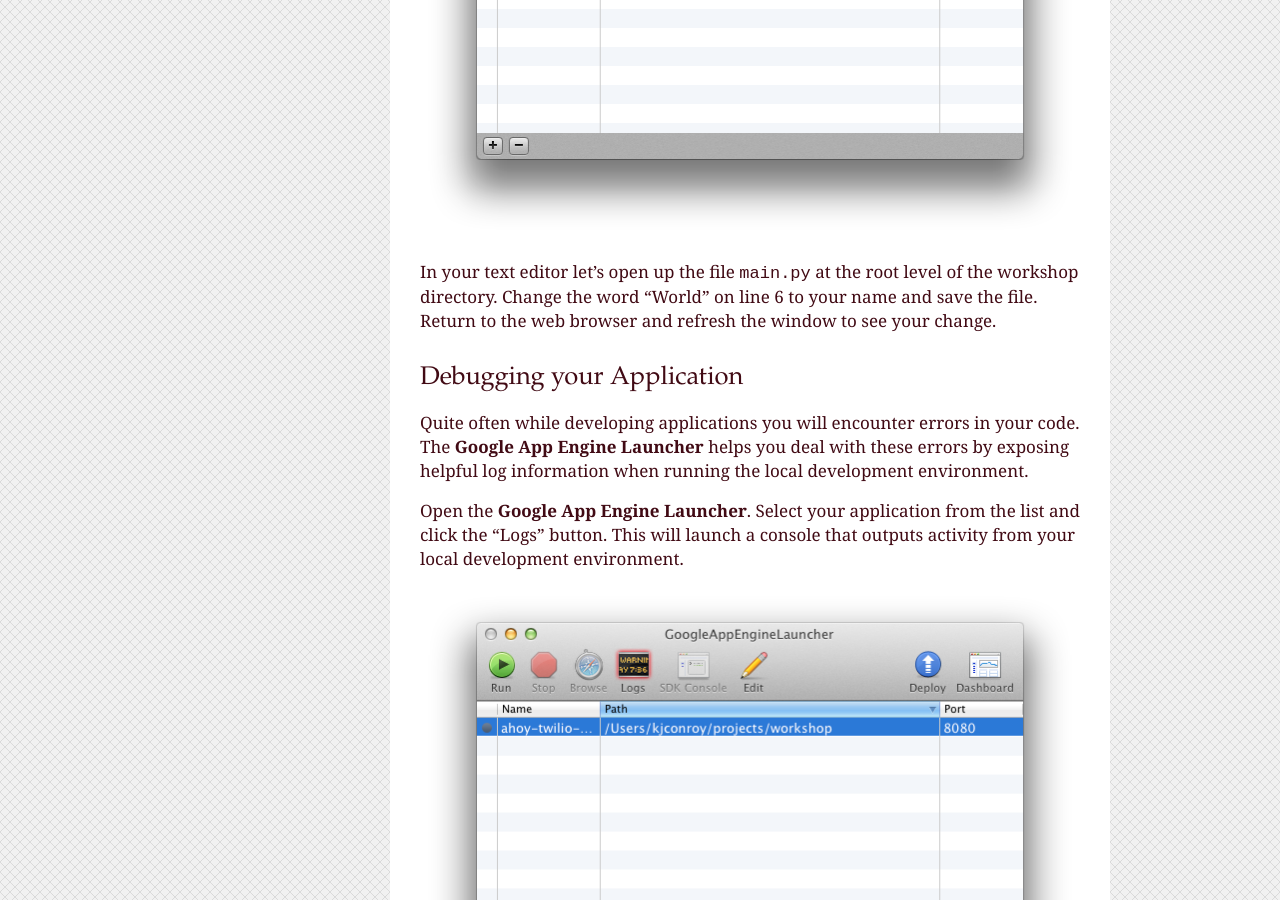
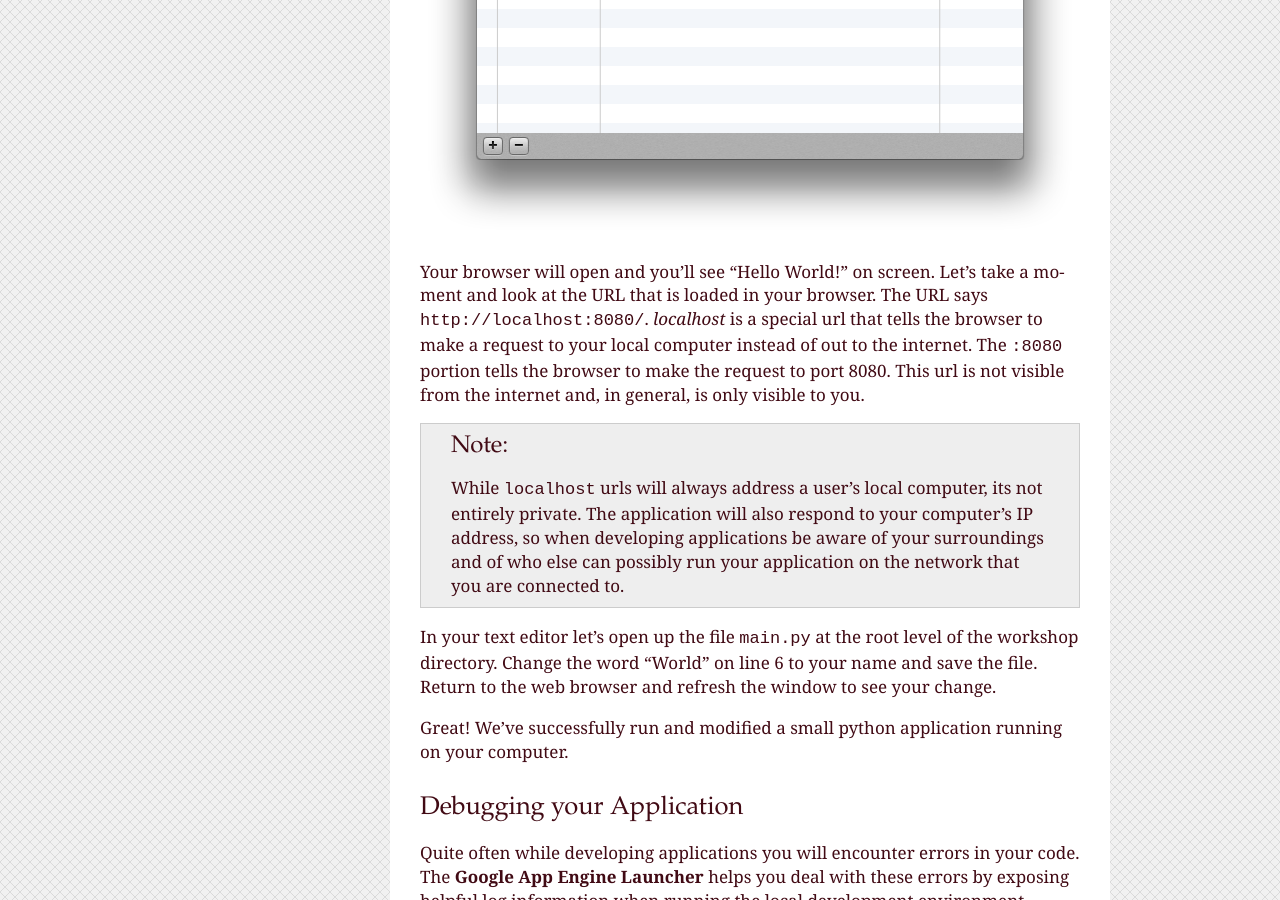
Before and after one commit to twilio/workshop, a Sphinx documentation site: the page built from docs/setup.rst, in a window 1280 px wide and 900 px high, scrolled down 3998 px. Built offline with Sphinx 7.4.7, drawn with Linux system fonts in a browser that asks for light colours; some of the changed text lies outside the part shown.

Commit message:
Clarifying localhost

```diff
--- a/docs/setup.rst
+++ b/docs/setup.rst
@@ -128,9 +128,17 @@
 
 .. image:: _static/browseapp.png
 
+Your browser will open and you'll see "Hello World!" on screen. Let's take a moment and look at the URL that is loaded in your browser. The URL says ``http://localhost:8080/``. `localhost` is a special url that tells the browser to make a request to your local computer instead of out to the internet. The ``:8080`` portion tells the browser to make the request to port 8080. This url is not visible from the internet and, in general, is only visible to you.
+
+.. note::
+
+	While ``localhost`` urls will always address a user's local computer, its not entirely private. The application will also respond to your computer's IP address, so when developing applications be aware of your surroundings and of who else can possibly run your application on the network that you are connected to.
+
 In your text editor let's open up the file ``main.py`` at the root level of the
 workshop directory. Change the word "World" on line 6 to your name and save the
 file. Return to the web browser and refresh the window to see your change.
+
+Great! We've successfully run and modified a small python application running on your computer.
 
 Debugging your Application
 ~~~~~~~~~~~~~~~~~~~~~~~~~~
@@ -152,9 +160,7 @@
 Deploy your Application
 ~~~~~~~~~~~~~~~~~~~~~~~
 
-It's now time to share your application with the world. To deploy your
-application on App Engine, you'll need to create a application via your App
-Engine dashboard (which requires a Google account).
+It's now time to share your application with the world. To deploy your application on App Engine, you'll need to create a application via your App Engine dashboard (which requires a Google account).
 
 Open the `App Engine dashboard  <http://appengine.google.com>`_ in a new tab and
 click "Create Application".
@@ -228,6 +234,6 @@
 	*** appcfg.py has finished with exit code 0 ***
 
 Once you see ``*** appcfg.py has finished with exit code 0 ***`` your
-application is ready to view. Open a browser window and go to
+application is live and ready to view. Open a browser window and go to
 ``http://{your-application-name}.appspot.com`` to view your application in
 action.
```
